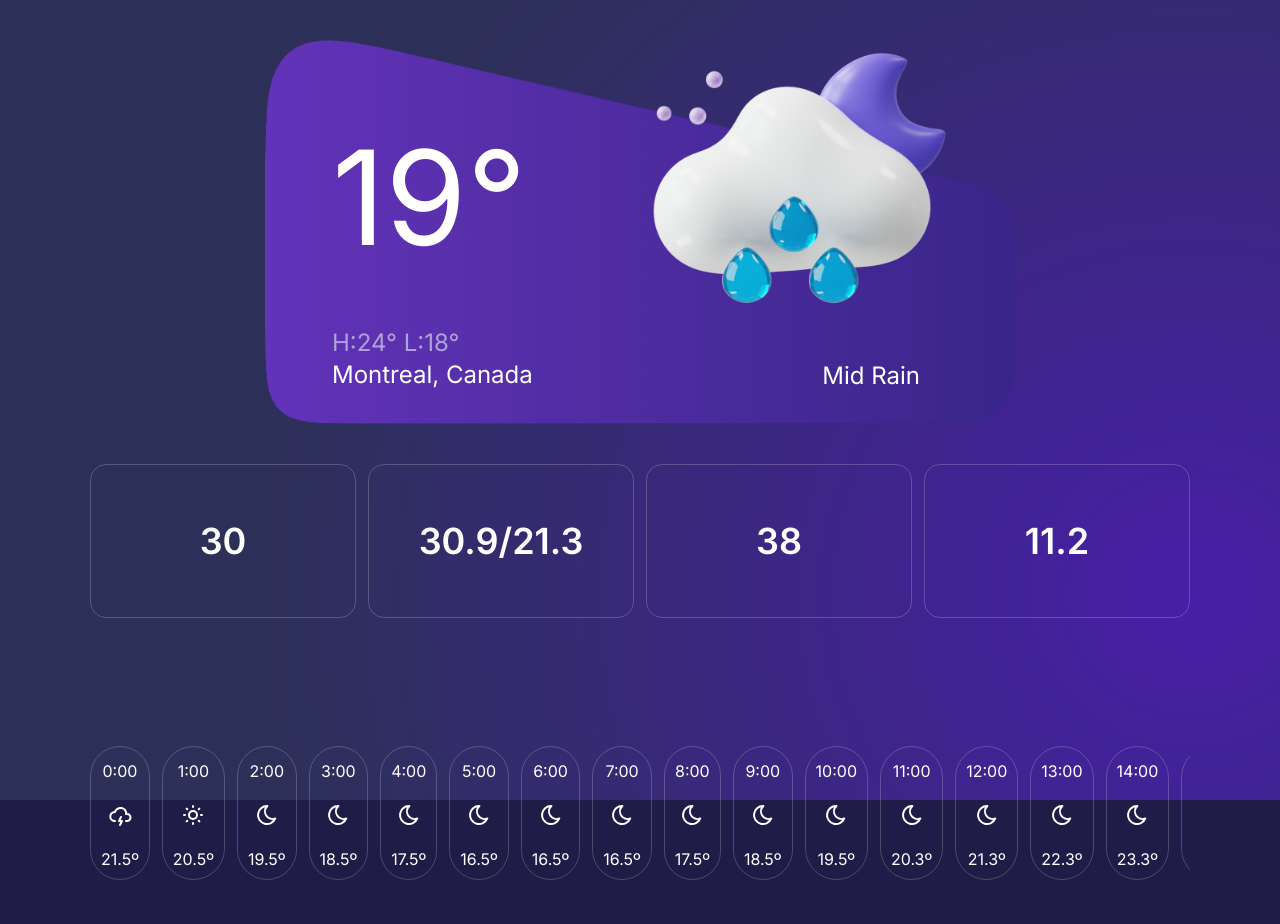
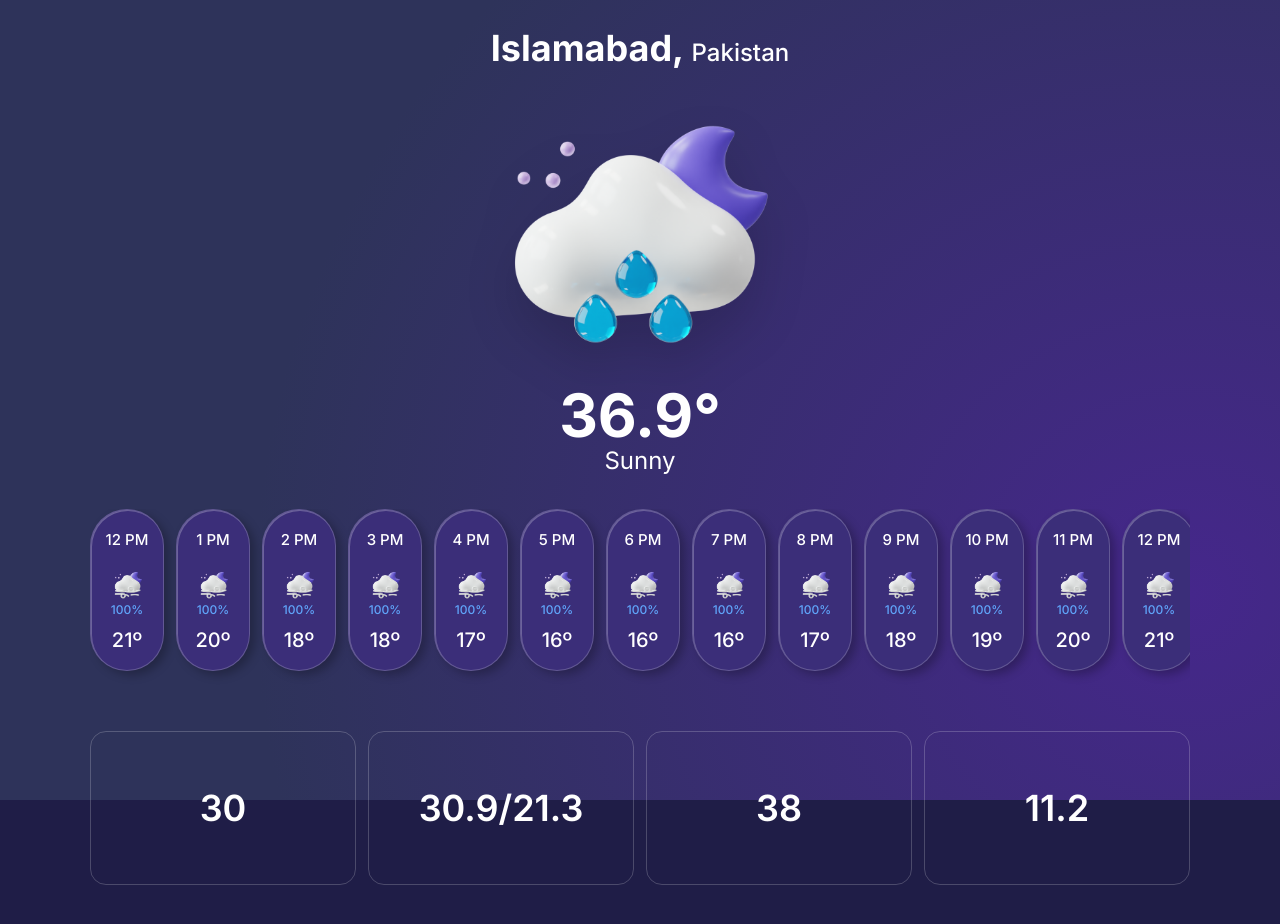
Before and after one commit to francoogilli/weather, a React (Vite) app: page / in a window 1280 px wide. Shown: the top 924 px of the page. Before the commit the page ends 880 px from the top, so only its background shows below. Built offline with nearby package versions, Linux system fonts and the light colour scheme.

Commit message:
Added new main Widget

```diff
--- a/src/App.css
+++ b/src/App.css
@@ -15,6 +15,6 @@ body::before {
     left: 0;
     width: 100%;
     height: 100%;
-    background: radial-gradient(73.19% 111.55% at 93.07% 74.31%, rgba(76, 32, 177, 0.9) 0%, rgba(46, 51, 90, 0.90) 100%);
+    background: radial-gradient(73.19% 111.55% at 93.07% 74.31%, #45278B 0%, #2E335A 100%);
     z-index: -1; /* Coloca la capa antes que el contenido principal */
 }
--- a/src/App.jsx
+++ b/src/App.jsx
@@ -2,13 +2,13 @@ import './App.css';
 import DataMain from './components/DataMain';
 import Forecast from './components/Forecast';
 import WidgetTemp from './components/WidgetTemp';
-
+import Temp from './components/Temp';
 function App() {
   return (
     <>
-      <WidgetTemp/>
+      <Temp />
+      <Forecast />
       <DataMain />
-      <Forecast />
     </>
   );
 }
--- a/src/components/Forecast.jsx
+++ b/src/components/Forecast.jsx
@@ -1,126 +1,126 @@
 import React from "react";
 import SectionContainer from "./SectionContainer";
-
+import cloud from "../assets/cloud.png";
 
 const Hours={
     zero:{
-        hour:"0:00",
-        temp:"21.5º",
+        hour:"12 PM",
+        temp:"21º",
         icon:(<svg xmlns="http://www.w3.org/2000/svg" class="icon icon-tabler icon-tabler-cloud-storm" width="24" height="24" viewBox="0 0 24 24" stroke-width="2" stroke="currentColor" fill="none" stroke-linecap="round" stroke-linejoin="round"><path stroke="none" d="M0 0h24v24H0z" fill="none"/><path d="M7 18a4.6 4.4 0 0 1 0 -9a5 4.5 0 0 1 11 2h1a3.5 3.5 0 0 1 0 7h-1" /><path d="M13 14l-2 4l3 0l-2 4" /></svg>),
     },
     one:{
-        hour:"1:00",
-        temp:"20.5º",
+        hour:"1 PM",
+        temp:"20º",
         icon:(<svg xmlns="http://www.w3.org/2000/svg" class="icon icon-tabler icon-tabler-sun" width="24" height="24" viewBox="0 0 24 24" stroke-width="2" stroke="currentColor" fill="none" stroke-linecap="round" stroke-linejoin="round"><path stroke="none" d="M0 0h24v24H0z" fill="none"/><path d="M12 12m-4 0a4 4 0 1 0 8 0a4 4 0 1 0 -8 0" /><path d="M3 12h1m8 -9v1m8 8h1m-9 8v1m-6.4 -15.4l.7 .7m12.1 -.7l-.7 .7m0 11.4l.7 .7m-12.1 -.7l-.7 .7" /></svg>)
     },
     two:{
-        hour:"2:00",
-        temp:"19.5º",
+        hour:"2 PM",
+        temp:"18º",
         icon:(<svg xmlns="http://www.w3.org/2000/svg" class="icon icon-tabler icon-tabler-moon" width="24" height="24" viewBox="0 0 24 24" stroke-width="2" stroke="currentColor" fill="none" stroke-linecap="round" stroke-linejoin="round"><path stroke="none" d="M0 0h24v24H0z" fill="none"/><path d="M12 3c.132 0 .263 0 .393 0a7.5 7.5 0 0 0 7.92 12.446a9 9 0 1 1 -8.313 -12.454z" /></svg>)
     },
     three:{
-        hour:"3:00",
-        temp:"18.5º",
+        hour:"3 PM",
+        temp:"18º",
         icon:(<svg xmlns="http://www.w3.org/2000/svg" class="icon icon-tabler icon-tabler-moon" width="24" height="24" viewBox="0 0 24 24" stroke-width="2" stroke="currentColor" fill="none" stroke-linecap="round" stroke-linejoin="round"><path stroke="none" d="M0 0h24v24H0z" fill="none"/><path d="M12 3c.132 0 .263 0 .393 0a7.5 7.5 0 0 0 7.92 12.446a9 9 0 1 1 -8.313 -12.454z" /></svg>)
     },
     four:{
-        hour:"4:00",
-        temp:"17.5º",
+        hour:"4 PM",
+        temp:"17º",
         icon:(<svg xmlns="http://www.w3.org/2000/svg" class="icon icon-tabler icon-tabler-moon" width="24" height="24" viewBox="0 0 24 24" stroke-width="2" stroke="currentColor" fill="none" stroke-linecap="round" stroke-linejoin="round"><path stroke="none" d="M0 0h24v24H0z" fill="none"/><path d="M12 3c.132 0 .263 0 .393 0a7.5 7.5 0 0 0 7.92 12.446a9 9 0 1 1 -8.313 -12.454z" /></svg>)
     },
     five:{
-        hour:"5:00",
-        temp:"16.5º",
+        hour:"5 PM",
+        temp:"16º",
         icon:(<svg xmlns="http://www.w3.org/2000/svg" class="icon icon-tabler icon-tabler-moon" width="24" height="24" viewBox="0 0 24 24" stroke-width="2" stroke="currentColor" fill="none" stroke-linecap="round" stroke-linejoin="round"><path stroke="none" d="M0 0h24v24H0z" fill="none"/><path d="M12 3c.132 0 .263 0 .393 0a7.5 7.5 0 0 0 7.92 12.446a9 9 0 1 1 -8.313 -12.454z" /></svg>)
     },
     six:{
-        hour:"6:00",
-        temp:"16.5º",
+        hour:"6 PM",
+        temp:"16º",
         icon:(<svg xmlns="http://www.w3.org/2000/svg" class="icon icon-tabler icon-tabler-moon" width="24" height="24" viewBox="0 0 24 24" stroke-width="2" stroke="currentColor" fill="none" stroke-linecap="round" stroke-linejoin="round"><path stroke="none" d="M0 0h24v24H0z" fill="none"/><path d="M12 3c.132 0 .263 0 .393 0a7.5 7.5 0 0 0 7.92 12.446a9 9 0 1 1 -8.313 -12.454z" /></svg>)
     },
     seven:{
-        hour:"7:00",
-        temp:"16.5º",
+        hour:"7 PM",
+        temp:"16º",
         icon:(<svg xmlns="http://www.w3.org/2000/svg" class="icon icon-tabler icon-tabler-moon" width="24" height="24" viewBox="0 0 24 24" stroke-width="2" stroke="currentColor" fill="none" stroke-linecap="round" stroke-linejoin="round"><path stroke="none" d="M0 0h24v24H0z" fill="none"/><path d="M12 3c.132 0 .263 0 .393 0a7.5 7.5 0 0 0 7.92 12.446a9 9 0 1 1 -8.313 -12.454z" /></svg>)
     },
     eight:{
-        hour:"8:00",
-        temp:"17.5º",
+        hour:"8 PM",
+        temp:"17º",
         icon:(<svg xmlns="http://www.w3.org/2000/svg" class="icon icon-tabler icon-tabler-moon" width="24" height="24" viewBox="0 0 24 24" stroke-width="2" stroke="currentColor" fill="none" stroke-linecap="round" stroke-linejoin="round"><path stroke="none" d="M0 0h24v24H0z" fill="none"/><path d="M12 3c.132 0 .263 0 .393 0a7.5 7.5 0 0 0 7.92 12.446a9 9 0 1 1 -8.313 -12.454z" /></svg>)
     },
     nine:{
-        hour:"9:00",
-        temp:"18.5º",
+        hour:"9 PM",
+        temp:"18º",
         icon:(<svg xmlns="http://www.w3.org/2000/svg" class="icon icon-tabler icon-tabler-moon" width="24" height="24" viewBox="0 0 24 24" stroke-width="2" stroke="currentColor" fill="none" stroke-linecap="round" stroke-linejoin="round"><path stroke="none" d="M0 0h24v24H0z" fill="none"/><path d="M12 3c.132 0 .263 0 .393 0a7.5 7.5 0 0 0 7.92 12.446a9 9 0 1 1 -8.313 -12.454z" /></svg>)
     },
     ten:{
-        hour:"10:00",
-        temp:"19.5º",
+        hour:"10 PM",
+        temp:"19º",
         icon:(<svg xmlns="http://www.w3.org/2000/svg" class="icon icon-tabler icon-tabler-moon" width="24" height="24" viewBox="0 0 24 24" stroke-width="2" stroke="currentColor" fill="none" stroke-linecap="round" stroke-linejoin="round"><path stroke="none" d="M0 0h24v24H0z" fill="none"/><path d="M12 3c.132 0 .263 0 .393 0a7.5 7.5 0 0 0 7.92 12.446a9 9 0 1 1 -8.313 -12.454z" /></svg>)
     },
     eleven:{
-        hour:"11:00",
-        temp:"20.3º",
+        hour:"11 PM",
+        temp:"20º",
         icon:(<svg xmlns="http://www.w3.org/2000/svg" class="icon icon-tabler icon-tabler-moon" width="24" height="24" viewBox="0 0 24 24" stroke-width="2" stroke="currentColor" fill="none" stroke-linecap="round" stroke-linejoin="round"><path stroke="none" d="M0 0h24v24H0z" fill="none"/><path d="M12 3c.132 0 .263 0 .393 0a7.5 7.5 0 0 0 7.92 12.446a9 9 0 1 1 -8.313 -12.454z" /></svg>)
     },
     twelve:{
-        hour:"12:00",
-        temp:"21.3º",
+        hour:"12 PM",
+        temp:"21º",
         icon:(<svg xmlns="http://www.w3.org/2000/svg" class="icon icon-tabler icon-tabler-moon" width="24" height="24" viewBox="0 0 24 24" stroke-width="2" stroke="currentColor" fill="none" stroke-linecap="round" stroke-linejoin="round"><path stroke="none" d="M0 0h24v24H0z" fill="none"/><path d="M12 3c.132 0 .263 0 .393 0a7.5 7.5 0 0 0 7.92 12.446a9 9 0 1 1 -8.313 -12.454z" /></svg>)
     },
     thirteen:{
-        hour:"13:00",
-        temp:"22.3º",
+        hour:"1 PM",
+        temp:"22º",
         icon:(<svg xmlns="http://www.w3.org/2000/svg" class="icon icon-tabler icon-tabler-moon" width="24" height="24" viewBox="0 0 24 24" stroke-width="2" stroke="currentColor" fill="none" stroke-linecap="round" stroke-linejoin="round"><path stroke="none" d="M0 0h24v24H0z" fill="none"/><path d="M12 3c.132 0 .263 0 .393 0a7.5 7.5 0 0 0 7.92 12.446a9 9 0 1 1 -8.313 -12.454z" /></svg>)
     },
     fourteen:{
-        hour:"14:00",
-        temp:"23.3º",
+        hour:"2 PM",
+        temp:"23º",
         icon:(<svg xmlns="http://www.w3.org/2000/svg" class="icon icon-tabler icon-tabler-moon" width="24" height="24" viewBox="0 0 24 24" stroke-width="2" stroke="currentColor" fill="none" stroke-linecap="round" stroke-linejoin="round"><path stroke="none" d="M0 0h24v24H0z" fill="none"/><path d="M12 3c.132 0 .263 0 .393 0a7.5 7.5 0 0 0 7.92 12.446a9 9 0 1 1 -8.313 -12.454z" /></svg>)
     },
     fifteen:{
-        hour:"15:00",
-        temp:"24.3º",
+        hour:"3 PM",
+        temp:"24º",
         icon:(<svg xmlns="http://www.w3.org/2000/svg" class="icon icon-tabler icon-tabler-moon" width="24" height="24" viewBox="0 0 24 24" stroke-width="2" stroke="currentColor" fill="none" stroke-linecap="round" stroke-linejoin="round"><path stroke="none" d="M0 0h24v24H0z" fill="none"/><path d="M12 3c.132 0 .263 0 .393 0a7.5 7.5 0 0 0 7.92 12.446a9 9 0 1 1 -8.313 -12.454z" /></svg>)
     },
     sixteen:{
-        hour:"16:00",
-        temp:"25.3º",
+        hour:"4 PM",
+        temp:"25º",
         icon:(<svg xmlns="http://www.w3.org/2000/svg" class="icon icon-tabler icon-tabler-moon" width="24" height="24" viewBox="0 0 24 24" stroke-width="2" stroke="currentColor" fill="none" stroke-linecap="round" stroke-linejoin="round"><path stroke="none" d="M0 0h24v24H0z" fill="none"/><path d="M12 3c.132 0 .263 0 .393 0a7.5 7.5 0 0 0 7.92 12.446a9 9 0 1 1 -8.313 -12.454z" /></svg>)
     },
     seventeen:{
-        hour:"17:00",
-        temp:"26.3º",
+        hour:"5 PM",
+        temp:"26º",
         icon:(<svg xmlns="http://www.w3.org/2000/svg" class="icon icon-tabler icon-tabler-moon" width="24" height="24" viewBox="0 0 24 24" stroke-width="2" stroke="currentColor" fill="none" stroke-linecap="round" stroke-linejoin="round"><path stroke="none" d="M0 0h24v24H0z" fill="none"/><path d="M12 3c.132 0 .263 0 .393 0a7.5 7.5 0 0 0 7.92 12.446a9 9 0 1 1 -8.313 -12.454z" /></svg>)
     },
     eighteen:{
-        hour:"18:00",
-        temp:"27.3º",
+        hour:"6 PM",
+        temp:"27º",
         icon:(<svg xmlns="http://www.w3.org/2000/svg" class="icon icon-tabler icon-tabler-moon" width="24" height="24" viewBox="0 0 24 24" stroke-width="2" stroke="currentColor" fill="none" stroke-linecap="round" stroke-linejoin="round"><path stroke="none" d="M0 0h24v24H0z" fill="none"/><path d="M12 3c.132 0 .263 0 .393 0a7.5 7.5 0 0 0 7.92 12.446a9 9 0 1 1 -8.313 -12.454z" /></svg>)
     },
     nineteen:{
-        hour:"19:00",
-        temp:"26.3º",
+        hour:"7 PM",
+        temp:"26º",
         icon:(<svg xmlns="http://www.w3.org/2000/svg" class="icon icon-tabler icon-tabler-moon" width="24" height="24" viewBox="0 0 24 24" stroke-width="2" stroke="currentColor" fill="none" stroke-linecap="round" stroke-linejoin="round"><path stroke="none" d="M0 0h24v24H0z" fill="none"/><path d="M12 3c.132 0 .263 0 .393 0a7.5 7.5 0 0 0 7.92 12.446a9 9 0 1 1 -8.313 -12.454z" /></svg>)
     },
     twenty:{
-        hour:"20:00",
-        temp:"25.3º",
+        hour:"8 PM",
+        temp:"25º",
         icon:(<svg xmlns="http://www.w3.org/2000/svg" class="icon icon-tabler icon-tabler-moon" width="24" height="24" viewBox="0 0 24 24" stroke-width="2" stroke="currentColor" fill="none" stroke-linecap="round" stroke-linejoin="round"><path stroke="none" d="M0 0h24v24H0z" fill="none"/><path d="M12 3c.132 0 .263 0 .393 0a7.5 7.5 0 0 0 7.92 12.446a9 9 0 1 1 -8.313 -12.454z" /></svg>)
     },
     twentyOne:{
-        hour:"21:00",
-        temp:"23.3º",
+        hour:"9 PM",
+        temp:"23º",
         icon:(<svg xmlns="http://www.w3.org/2000/svg" class="icon icon-tabler icon-tabler-moon" width="24" height="24" viewBox="0 0 24 24" stroke-width="2" stroke="currentColor" fill="none" stroke-linecap="round" stroke-linejoin="round"><path stroke="none" d="M0 0h24v24H0z" fill="none"/><path d="M12 3c.132 0 .263 0 .393 0a7.5 7.5 0 0 0 7.92 12.446a9 9 0 1 1 -8.313 -12.454z" /></svg>)
     },
     twentyTwo:{
-        hour:"22:00",
-        temp:"21.3º",
+        hour:"10 PM",
+        temp:"21º",
         icon:(<svg xmlns="http://www.w3.org/2000/svg" class="icon icon-tabler icon-tabler-moon" width="24" height="24" viewBox="0 0 24 24" stroke-width="2" stroke="currentColor" fill="none" stroke-linecap="round" stroke-linejoin="round"><path stroke="none" d="M0 0h24v24H0z" fill="none"/><path d="M12 3c.132 0 .263 0 .393 0a7.5 7.5 0 0 0 7.92 12.446a9 9 0 1 1 -8.313 -12.454z" /></svg>)
     },
     twentyThree:{
-        hour:"23:00",
-        temp:"20.3º",
+        hour:"11 PM",
+        temp:"20º",
         icon:(<svg xmlns="http://www.w3.org/2000/svg" class="icon icon-tabler icon-tabler-moon" width="24" height="24" viewBox="0 0 24 24" stroke-width="2" stroke="currentColor" fill="none" stroke-linecap="round" stroke-linejoin="round"><path stroke="none" d="M0 0h24v24H0z" fill="none"/><path d="M12 3c.132 0 .263 0 .393 0a7.5 7.5 0 0 0 7.92 12.446a9 9 0 1 1 -8.313 -12.454z" /></svg>)
     }
 }
@@ -128,23 +128,30 @@ const Forecast = () => {
     const hoursArray = Object.values(Hours);
 
     return (
-      <SectionContainer className={' font-base text-base text-white overflow-auto'}>
-        <div>
-          <div className="flex flex-row gap-3">
-            {hoursArray.map((hour, index) => {
-              return (
-                <div className="border border-white/20 gap-y-5 flex flex-col items-center rounded-full py-2 px-2.5" key={index}>
-                  <p className="pt-1">{hour.hour}</p>
-                  <p>{hour.icon}</p>
-                  <p>{hour.temp}</p>
+        <SectionContainer className={'font-base text-base text-white pt-8 pb-0 overflow-auto'}>
+          <div className="flex gap-3 overflow-x-auto pb-5">
+            {hoursArray.map((hour, index) => (
+              <div
+                style={{
+                  minWidth: "74px", // Puedes ajustar este valor según tus necesidades
+                  flex: "0 0 auto", // Esto evita que los elementos se contraigan
+                  border: "1px solid rgba(255, 255, 255, 0.20)",
+                  boxShadow: "5px 4px 10px 0px rgba(0, 0, 0, 0.25), 1px 1px 0px 0px rgba(255, 255, 255, 0.25) inset",
+                }}
+                className="flex flex-col text-lg font-medium items-center bg-[#3B2E79] hover:bg-[#48319D] cursor-pointer rounded-full gap-y-2 py-2"
+                key={index}
+              >
+                <p className="pt-2 text-[15px]">{hour.hour}</p>
+                <div className="flex flex-col items-center">
+                    <img src={cloud} width={40} alt="" />
+                    <p className="text-blue-400 text-xs">100%</p>
                 </div>
-              );
-            })}
+                <p className="pb-2 text-xl">{hour.temp}</p>
+              </div>
+            ))}
           </div>
-        </div>
-      </SectionContainer>
-    );
-  };
+        </SectionContainer>
+      );
+    };
 
-
-export default Forecast;
+    export default Forecast;
--- /dev/null
+++ b/src/components/Temp.jsx
@@ -0,0 +1,14 @@
+import React from "react";
+import weather from "../assets/weather.png";
+import SectionContainer from "./SectionContainer";
+const Temp = () => {
+    return (
+        <SectionContainer className="flex flex-col pt-7 items-center text-white ">
+            <p className="text-4xl font-bold pb-14">Islamabad, <span className="text-2xl font-medium">Pakistan</span></p>
+            <img src={weather} width={260} className="drop-shadow-2xl"  alt="" />
+            <p className="text-6xl font-bold">36.9°</p>
+            <p className="text-2xl">Sunny</p>
+        </SectionContainer>
+    );
+};
+export default Temp;
```
Also changed, not shown: src/assets/cloud.png (added).
